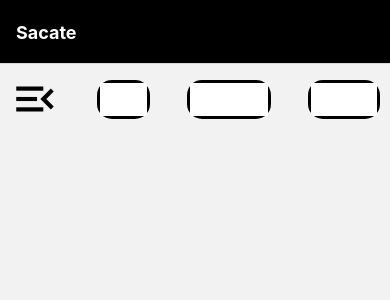
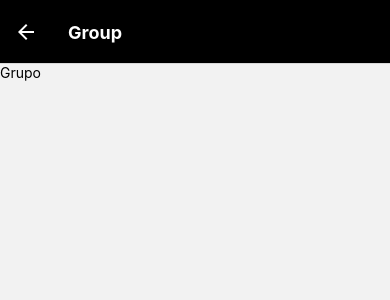
Before and after one commit to vilarj/sacate, a React Native app: screen /Group in a window 390 px wide. Shown: the top 300 px of the page. Built offline with nearby package versions, Linux system fonts and the light colour scheme.

Commit message:
Adding more pages

```diff
--- a/App.js
+++ b/App.js
@@ -2,8 +2,11 @@ import { NavigationContainer } from "@react-navigation/native";
 import { createNativeStackNavigator } from "@react-navigation/native-stack";
 import * as React from "react";
 import { StatusBar } from "react-native";
+import Group from "./screens/Group";
+import History from "./screens/History";
 import Home from "./screens/Home";
 import Menu from "./screens/Menu";
+import Moneda from "./screens/Moneda";
 import styles from "./style/styles";
 
 const Stack = createNativeStackNavigator();
@@ -23,6 +26,23 @@ const App = () => {
           component={Menu}
           options={styles.menuHeader}
         />
+
+        <Stack.Screen
+          name="History"
+          component={History}
+          options={styles.menuHeader}
+        />
+        <Stack.Screen
+          name="Moneda"
+          component={Moneda}
+          options={styles.menuHeader}
+        />
+        <Stack.Screen
+          name="Group"
+          component={Group}
+          options={styles.menuHeader}
+        />
+
         {/* End of routes */}
       </Stack.Navigator>
     </NavigationContainer>
--- a/components/Status.js
+++ b/components/Status.js
@@ -12,7 +12,7 @@ export default function Header({ navigation }) {
       </View>
       <View style={styles.hoy}>
         <Button
-          onPress={null}
+          onPress={() => navigation.navigate("History")}
           title="Hoy"
           color="white"
           accessibilityLabel="Hoy"
@@ -20,7 +20,7 @@ export default function Header({ navigation }) {
       </View>
       <View style={styles.moneda}>
         <Button
-          onPress={null}
+          onPress={() => navigation.navigate("Moneda")}
           title="Moneda"
           color="white"
           accessibilityLabel="Moneda"
@@ -29,7 +29,7 @@ export default function Header({ navigation }) {
 
       <View style={styles.grupo}>
         <Button
-          onPress={null}
+          onPress={() => navigation.navigate("Group")}
           title="Grupo"
           color="white"
           accessibilityLabel="Grupo"
--- /dev/null
+++ b/screens/Group.js
@@ -0,0 +1,11 @@
+import { Text, View } from "react-native";
+
+const Group = ({ navigation }) => {
+  return (
+    <View style={{ flex: 1 }}>
+      <Text>Grupo</Text>
+    </View>
+  );
+};
+
+export default Group;
--- /dev/null
+++ b/screens/History.js
@@ -0,0 +1,12 @@
+import React from "react";
+import { Text, View } from "react-native";
+
+const History = (navigation) => {
+  return (
+    <View>
+      <Text>History</Text>
+    </View>
+  );
+};
+
+export default History;
--- a/screens/Menu.js
+++ b/screens/Menu.js
@@ -1,8 +1,8 @@
 import { Text, View } from "react-native";
 
 const Menu = () => {
-  <View>
-    <Text>Hi</Text>
+  <View style={{ flex: 1 }}>
+    <Text>Menu</Text>
   </View>;
 };
 
--- /dev/null
+++ b/screens/Moneda.js
@@ -0,0 +1,11 @@
+import { Text, View } from "react-native";
+
+const Moneda = ({ navigation }) => {
+  return (
+    <View style={{ flex: 1 }}>
+      <Text>Moneda</Text>
+    </View>
+  );
+};
+
+export default Moneda;
--- a/style/styles.js
+++ b/style/styles.js
@@ -12,7 +12,6 @@ const styles = StyleSheet.create({
     },
   },
   menuHeader: {
-    title: "Menu",
     headerStyle: {
       backgroundColor: "black",
     },
```
